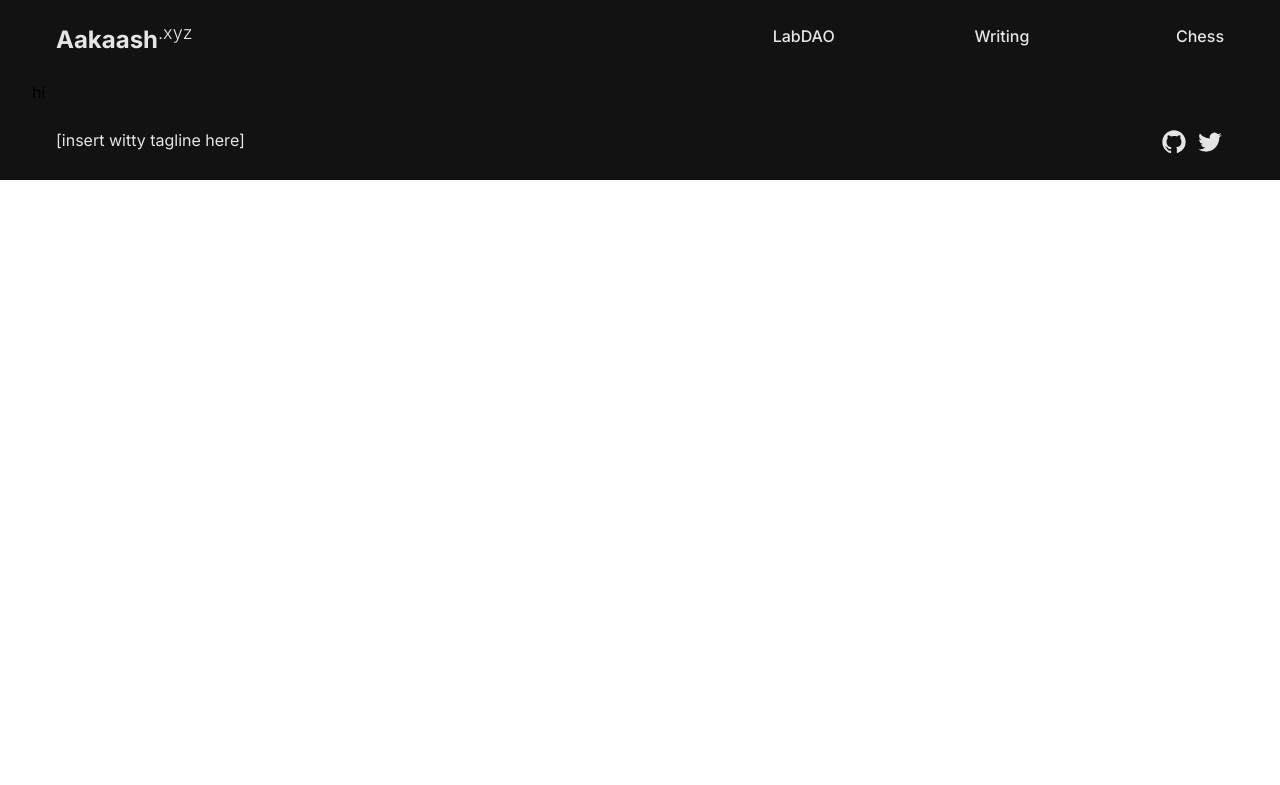
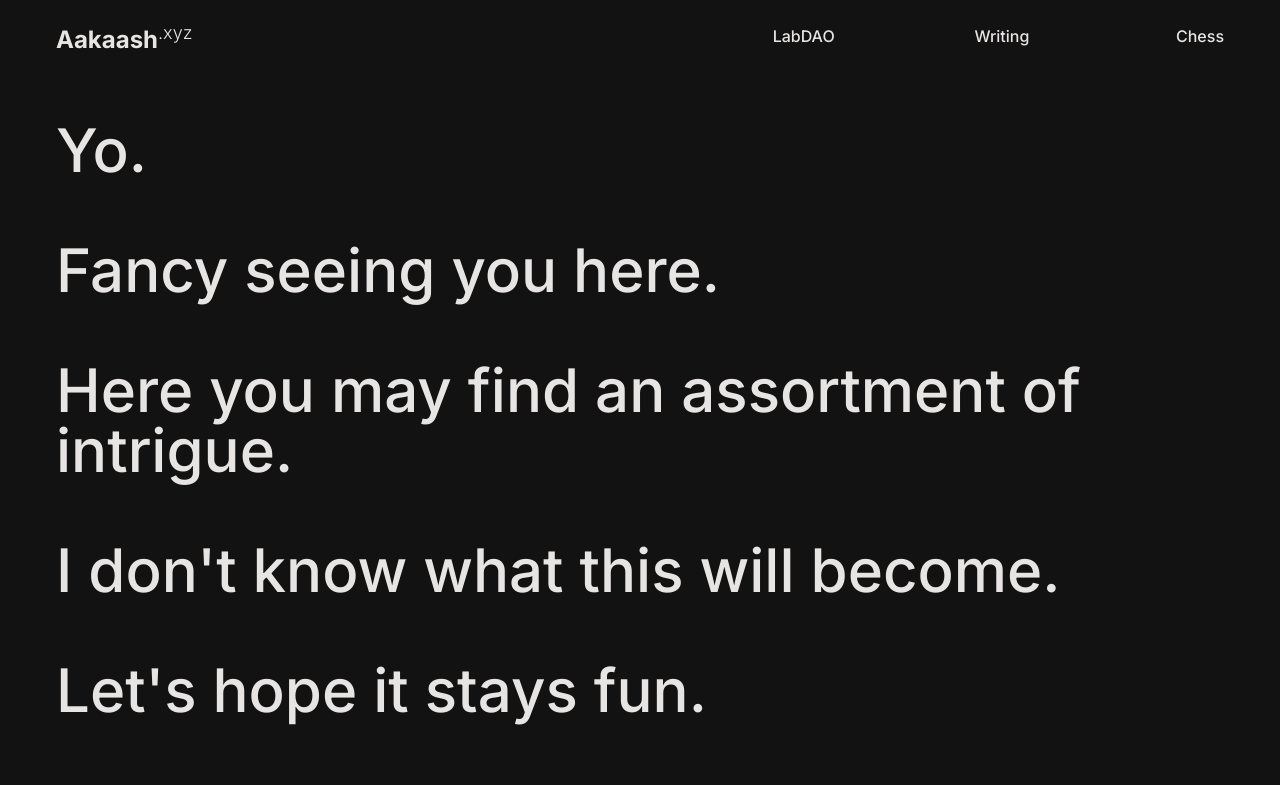
Before and after one commit to acashmoney/personal-website, a Next.js app: page / in a window 1280 px wide. Shown: the top 785 px of the page. Built offline with nearby package versions, Linux system fonts and the light colour scheme.

Commit message:
placeholder text

```diff
--- a/components/Footer.tsx
+++ b/components/Footer.tsx
@@ -4,11 +4,11 @@ export default function Footer() {
     return (
         <>
             <footer className='p-6 bg-[#121212] block'>
-                <div id='footer' className='sm:flex justify-between inline-grid grid-cols-2'>
-                    <div id='footer-tagline'>
-                        <p className='text-stone-200'>[insert witty tagline here]</p>
+                <div id='footer' className='grid grid-cols-2 justify-between'>
+                    <div id='footer-tagline' className='flex'>
+                        <p className='text-stone-200'>property of the multiverse</p>
                     </div>
-                    <div id='socials' className='flex gap-2'>
+                    <div id='socials' className='flex justify-end gap-2'>
                         <a href='https://github.com/acashmoney'>
                             <svg className="w-7 h-7 fill-stone-200 hover:fill-[#94F648]" viewBox="0 0 24 24"><path fill-rule="evenodd" d="M12 2C6.477 2 2 6.484 2 12.017c0 4.425 2.865 8.18 6.839 9.504.5.092.682-.217.682-.483 0-.237-.008-.868-.013-1.703-2.782.605-3.369-1.343-3.369-1.343-.454-1.158-1.11-1.466-1.11-1.466-.908-.62.069-.608.069-.608 1.003.07 1.531 1.032 1.531 1.032.892 1.53 2.341 1.088 2.91.832.092-.647.35-1.088.636-1.338-2.22-.253-4.555-1.113-4.555-4.951 0-1.093.39-1.988 1.029-2.688-.103-.253-.446-1.272.098-2.65 0 0 .84-.27 2.75 1.026A9.564 9.564 0 0112 6.844c.85.004 1.705.115 2.504.337 1.909-1.296 2.747-1.027 2.747-1.027.546 1.379.202 2.398.1 2.651.64.7 1.028 1.595 1.028 2.688 0 3.848-2.339 4.695-4.566 4.943.359.309.678.92.678 1.855 0 1.338-.012 2.419-.012 2.747 0 .268.18.58.688.482A10.019 10.019 0 0022 12.017C22 6.484 17.522 2 12 2z" clip-rule="evenodd" /></svg>
                             <span className="sr-only">GitHub account</span>
--- a/pages/index.tsx
+++ b/pages/index.tsx
@@ -9,12 +9,29 @@ export default function Home() {
     <div className={styles.container}>
       <Head>
         <title>Aakaash</title>
-        <meta name="description" content="Generated by create next app" />
+        <meta name="description" content="am i dreaming...?" />
         <link rel="icon" href="/favicon.ico" />
       </Head>
       <NavBar />
-      <main>
-        hi
+      <main className='pl-6 pt-10 pb-10'>
+        <h1 className='flex text-6xl font-medium text-stone-200'>
+          Yo.
+          <br/>
+          <br/>
+          Fancy seeing you here.
+          <br/>
+          <br/>
+          Here you may find an assortment of intrigue.
+          <br/>
+          <br/>
+          I don't know what this will become.
+          <br/>
+          <br/>
+          Let's hope it stays fun.
+          <br/>
+          <br/>
+          Cheers.
+        </h1>
       </main>
       <Footer />
     </div>
```
